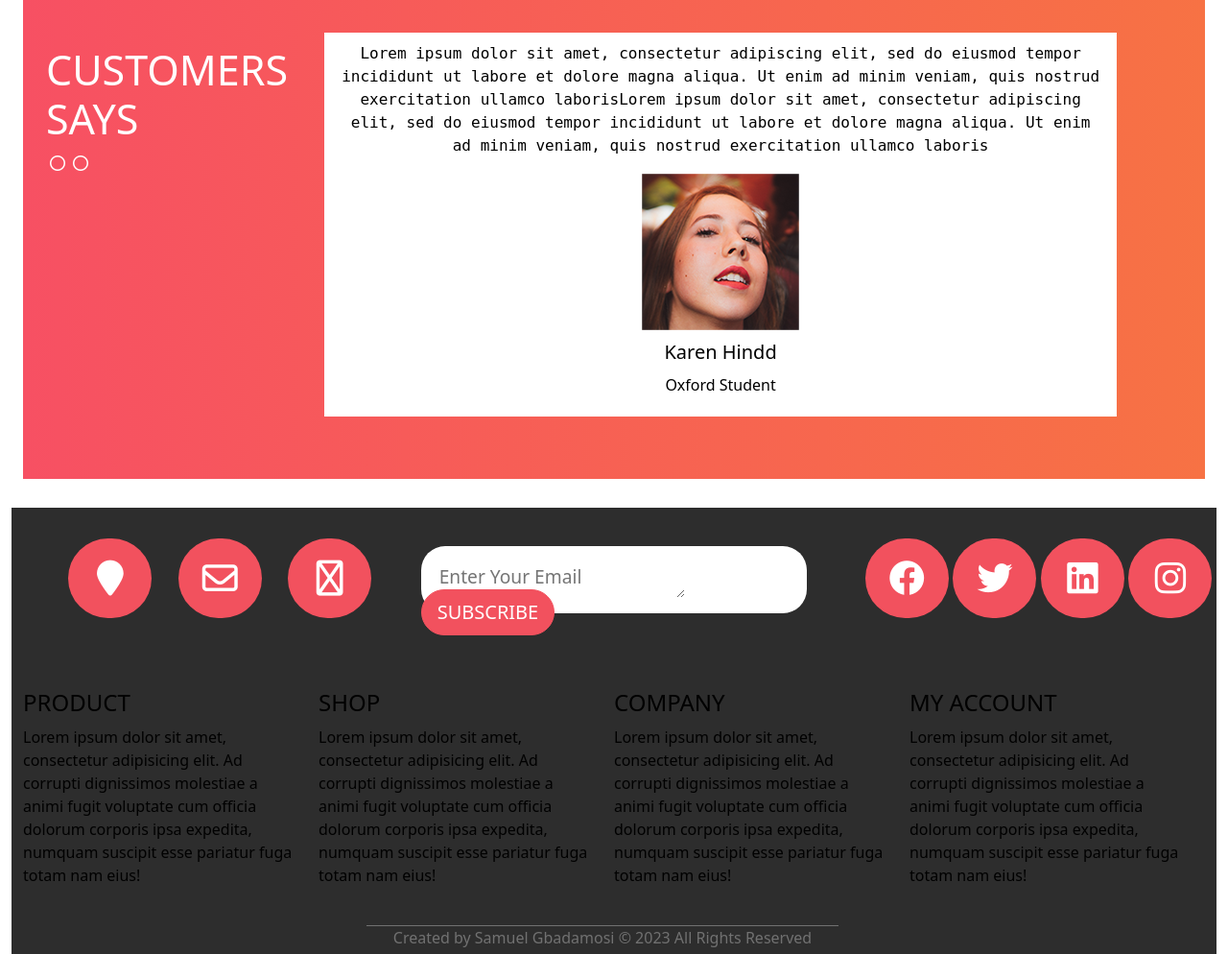
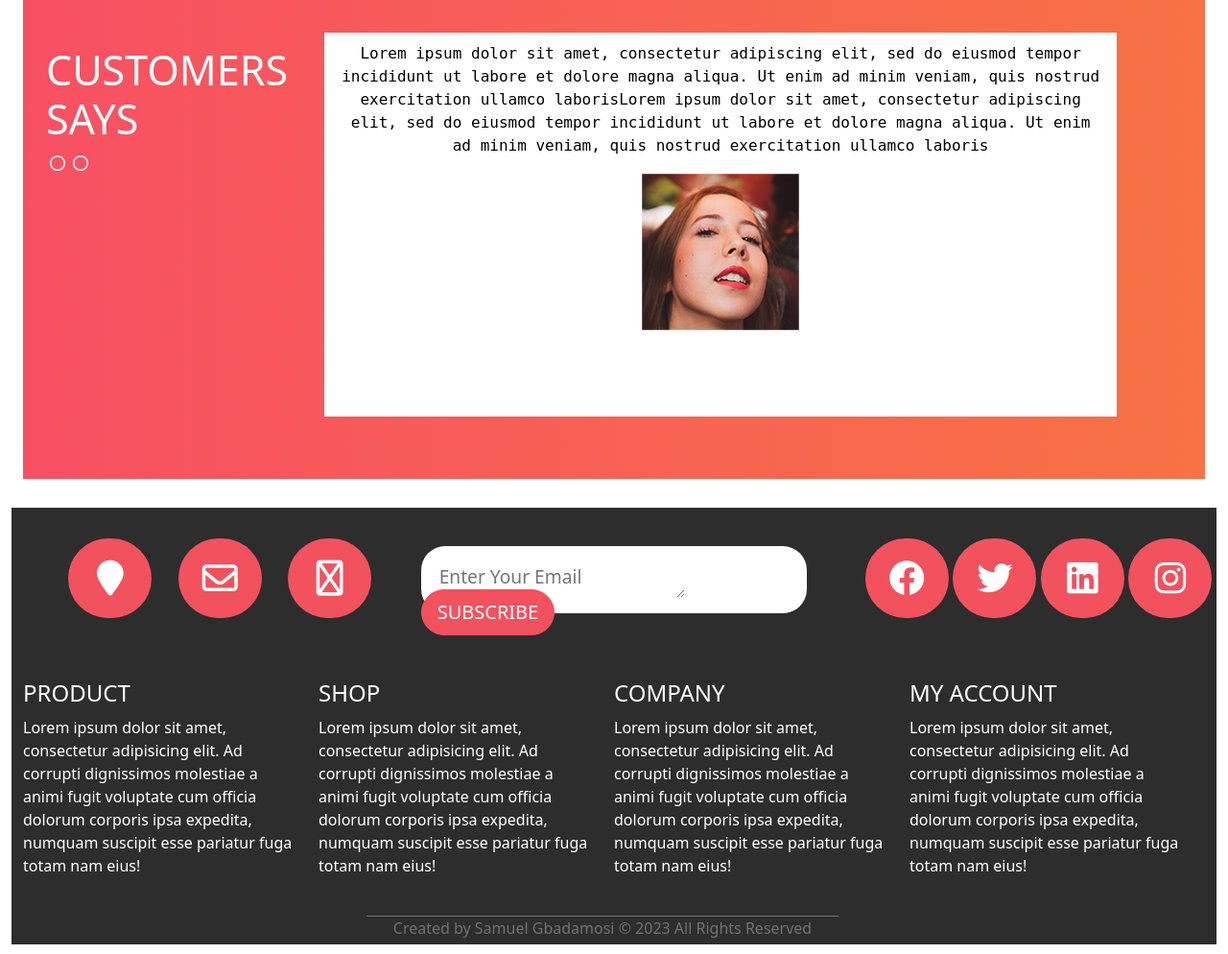
Before and after one commit to Samuel-Gbadamosi/Skincare-website, a PHP site: page /blog.php in a window 1280 px wide. Shown: the part 1756-2750 px from the top of the page at 96% size. Run offline with PHP 8.4, Linux system fonts and the light colour scheme; some libraries are stand-ins or nearby versions.

Commit message:
footer
footer  & contact done!

```diff
--- a/sitonuovo/footer.php
+++ b/sitonuovo/footer.php
@@ -44,12 +44,12 @@
         <div class="col-6 mt-4">
           <div class="row">
             <div class="col-6">
-              <H4 class="fth4">PRODUCT</H4>
+              <H4 class="fth5">PRODUCT</H4>
               <p>Lorem ipsum dolor sit amet, consectetur adipisicing elit. Ad corrupti dignissimos molestiae a animi fugit voluptate cum officia dolorum corporis ipsa expedita, numquam suscipit esse pariatur fuga totam nam eius!</p>
 
             </div>
             <div class="col-6">
-              <h4 class="fth4">SHOP</h4>
+              <h4 class="fth5">SHOP</h4>
               <p>Lorem ipsum dolor sit amet, consectetur adipisicing elit. Ad corrupti dignissimos molestiae a animi fugit voluptate cum officia dolorum corporis ipsa expedita, numquam suscipit esse pariatur fuga totam nam eius!</p>
 
             </div>
@@ -60,12 +60,12 @@
         <div class="col-6 mt-4">
           <div class="row">
             <div class="col-6">
-              <H4 class="fth4">COMPANY</H4>
+              <H4 class="fth5">COMPANY</H4>
               <p>Lorem ipsum dolor sit amet, consectetur adipisicing elit. Ad corrupti dignissimos molestiae a animi fugit voluptate cum officia dolorum corporis ipsa expedita, numquam suscipit esse pariatur fuga totam nam eius!</p>
 
             </div>
             <div class="col-6">
-              <H4 class="fth4">MY ACCOUNT</H4>
+              <H4 class="fth5">MY ACCOUNT</H4>
               <p>Lorem ipsum dolor sit amet, consectetur adipisicing elit. Ad corrupti dignissimos molestiae a animi fugit voluptate cum officia dolorum corporis ipsa expedita, numquam suscipit esse pariatur fuga totam nam eius!</p>
 
             </div>
--- a/sitonuovo/style.css
+++ b/sitonuovo/style.css
@@ -159,11 +159,14 @@
     border:1px solid #f2515e
 }
 
+.fth5{
+    color:white;
+}
 .fth4{
     color:white;
 }
 .fth4 , p {
-    color: black;
+    color: white;
     margin-top: 10px;
 }
 
```
